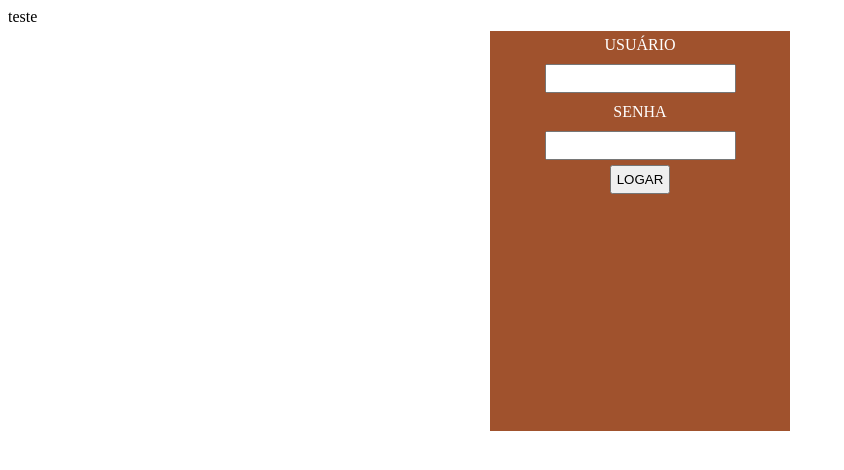
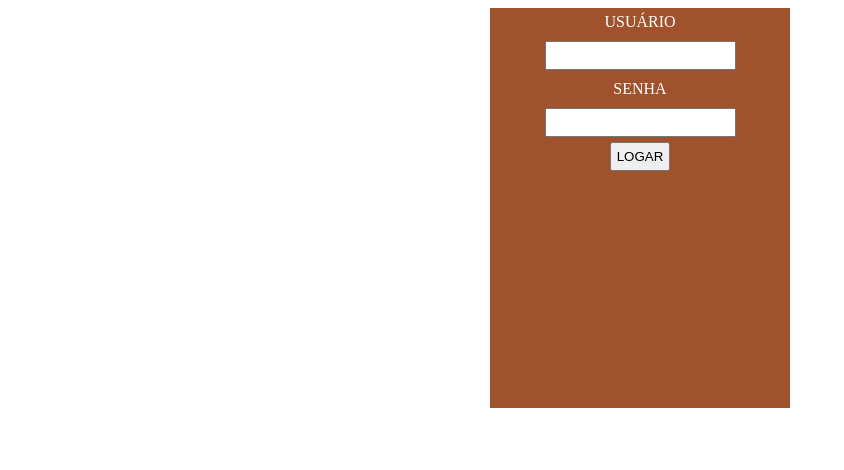
Before and after one commit to Danielmqs1998/Treinamento, a PHP site: page /login.php in a window 1280 px wide. Shown: the top 470 px of the page, without its empty margins (0-844 px from the left). Run offline with PHP 8.4, Linux system fonts and the light colour scheme.

Commit message:
Add files via upload

```diff
--- a/SiteMusicalStrings/login.php
+++ b/SiteMusicalStrings/login.php
@@ -8,7 +8,7 @@
 </head>
 <body>
     <?php
-        echo "teste";
+        echo " ";
     ?>
     <div id='login'>
         <form action="lojausuario.php" method="POST" >
```
